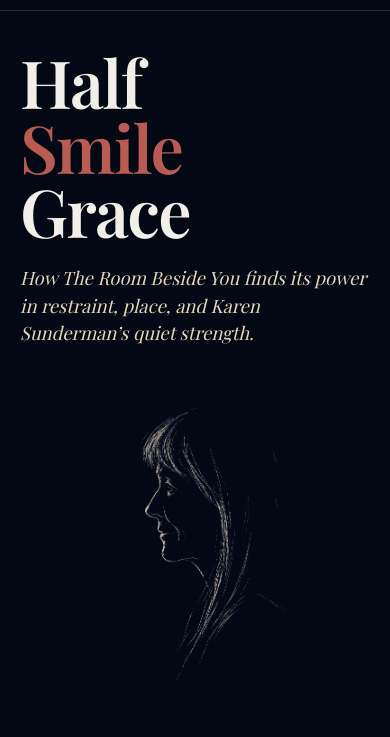
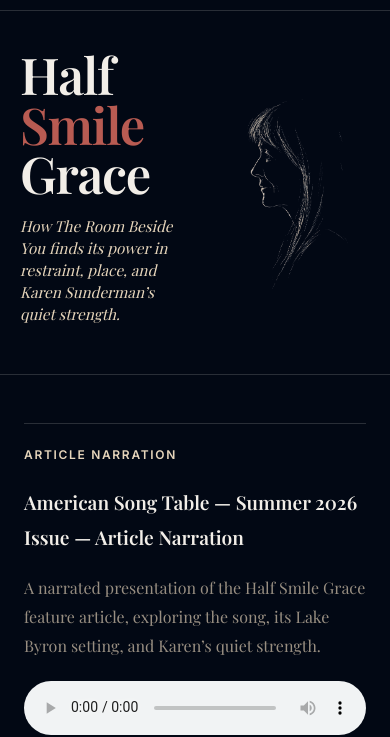
Before and after one commit to workfolios/american-song-table, a website built with Vite: page index.html in a window 390 px wide. Shown: the part 122-859 px from the top of the page. Built offline with nearby package versions, Linux system fonts and the light colour scheme; a web font is replaced by a local one.

Commit message:
Align mobile hero with approved editorial composition
Restore the approved text-left / portrait-right mobile hero relationship, expand mobile visual QA, and refresh the audited build-tool lockfile.

```diff
--- a/styles.css
+++ b/styles.css
@@ -269,7 +269,8 @@
   }
 }
 
-/* Mobile Hero - 699px and below */
+/* Mobile Hero - 699px and below
+   Preserve the approved editorial relationship: feature text left, Karen portrait right. */
 @media (max-width: 699px) {
   .hero-section {
     height: auto;
@@ -279,10 +280,12 @@
 
   .hero-container {
     display: grid;
-    grid-template-columns: 1fr;
-    row-gap: 24px;
+    grid-template-columns: minmax(0, 1fr) minmax(0, 1fr);
+    align-items: center;
+    column-gap: clamp(10px, 3vw, 18px);
+    row-gap: 0;
     width: 100%;
-    max-width: 540px;
+    max-width: 620px;
     margin: 0 auto;
     padding: 0 20px;
   }
@@ -292,21 +295,28 @@
   }
 
   .hero-title {
-    font-size: clamp(3.1rem, 17vw, 4.25rem);
+    font-size: clamp(2.85rem, 13vw, 3.8rem);
     line-height: 0.94;
-    margin-bottom: 22px;
+    margin-bottom: 18px;
   }
 
   .hero-subtitle {
     max-width: 100%;
-    font-size: 1.15rem;
-    line-height: 1.5;
+    font-size: clamp(0.95rem, 3.5vw, 1.08rem);
+    line-height: 1.45;
   }
 
-  .hero-illustration-container,
+  .hero-illustration-container {
+    justify-content: flex-end;
+    min-width: 0;
+    max-width: none;
+    margin: 0;
+  }
+
   .hero-profile-img {
-    max-width: 245px;
-    margin: 0 auto;
+    width: 100%;
+    max-width: 290px;
+    margin: 0 0 0 auto;
   }
 
   .article-chapter {
@@ -316,9 +326,24 @@
 
 /* Small phone adjustment for hero */
 @media (max-width: 360px) {
-  .hero-illustration-container,
+  .hero-container {
+    column-gap: 8px;
+    padding: 0 16px;
+  }
+
+  .hero-title {
+    font-size: clamp(2.65rem, 13vw, 2.95rem);
+    margin-bottom: 16px;
+  }
+
+  .hero-subtitle {
+    font-size: 0.92rem;
+    line-height: 1.4;
+  }
+
   .hero-profile-img {
-    max-width: 215px;
+    width: 100%;
+    max-width: 154px;
   }
 }
 
```
Also changed, not shown: qa/refinement.spec.mjs (+23 -2 lines), 1 other file.
